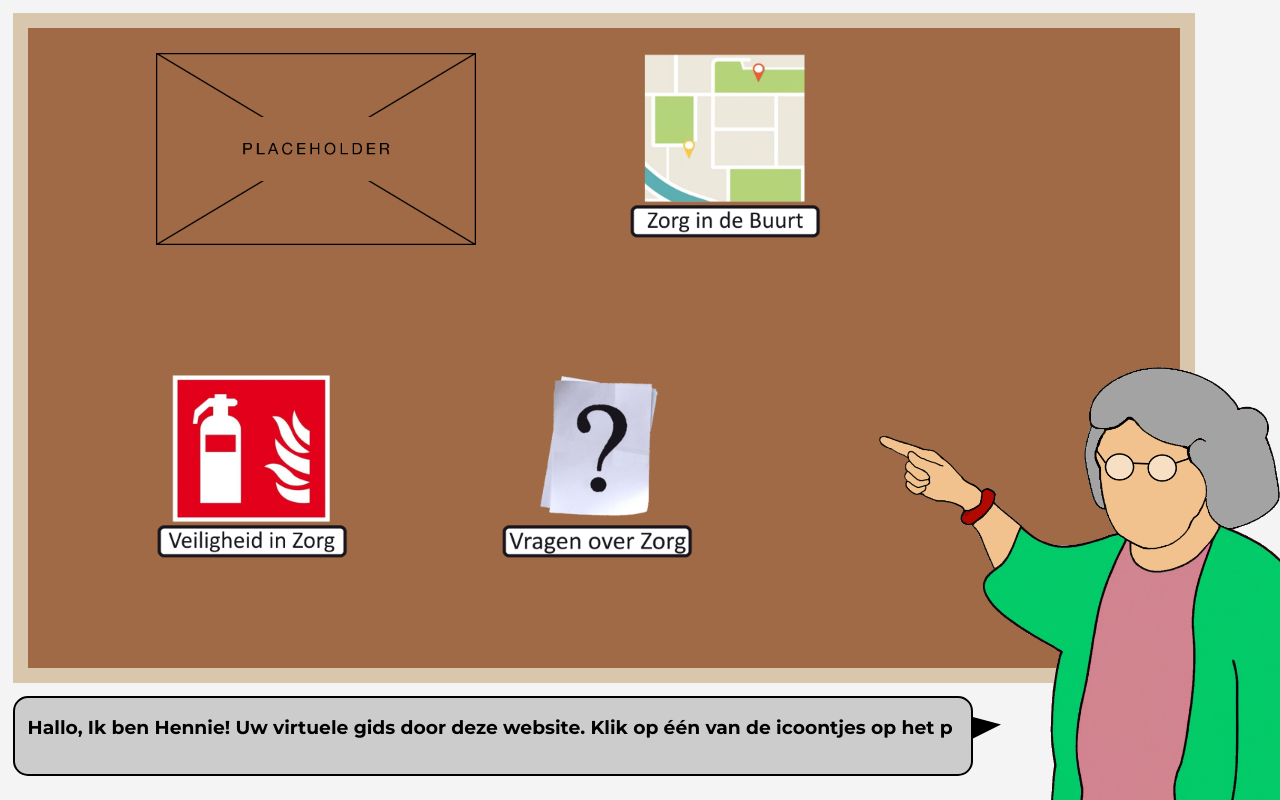
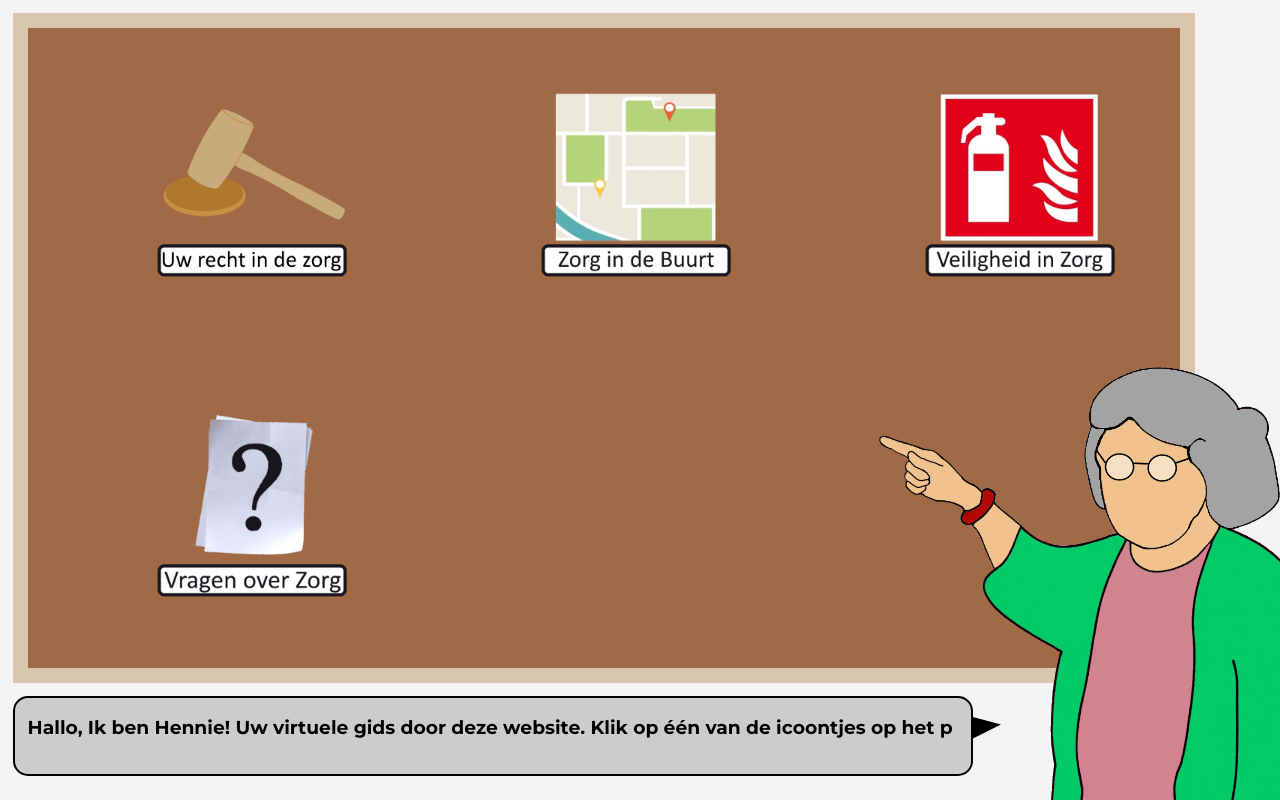
Before and after one commit to roel204/CLE3, a PHP site: page /Jaar1/ in a window 1280 px wide. Run offline with PHP 8.4, Linux system fonts and the light colour scheme.

Commit message:
Nieuwe update

```diff
--- a/css/style.css
+++ b/css/style.css
@@ -24,7 +24,7 @@ body {
 }
 
 .pinboardItem {
-    margin: 2vw;
+    margin: 5vw;
     margin-left: 10vw;
     display: flex;
     flex-direction: row;
--- a/js/main.js
+++ b/js/main.js
@@ -8,7 +8,7 @@ let dataUrls = [];
 function init()
 {
     pinboard = document.getElementById("pinboard")
-    imageUrls = ["img/placeholder.png", "img/Zorg_in_de_buurt.png", "img/Veiligheid_in_zorg.png", "img/vragen_over_zorg.png"]
+    imageUrls = ["img/Recht_in_zorg.png", "img/Zorg_in_de_buurt.png", "img/Veiligheid_in_zorg.png", "img/vragen_over_zorg.png"]
     dataUrls = ["roelMap/roelHTML.html", "stijnMap/stijnHTML.html", "matsMap/matsHTML.html", "lindseyMap/lindseyHTML.html"]
 
     for (let imageUrl of imageUrls) {
```
Also changed, not shown: img/Recht_in_zorg.png (added).
